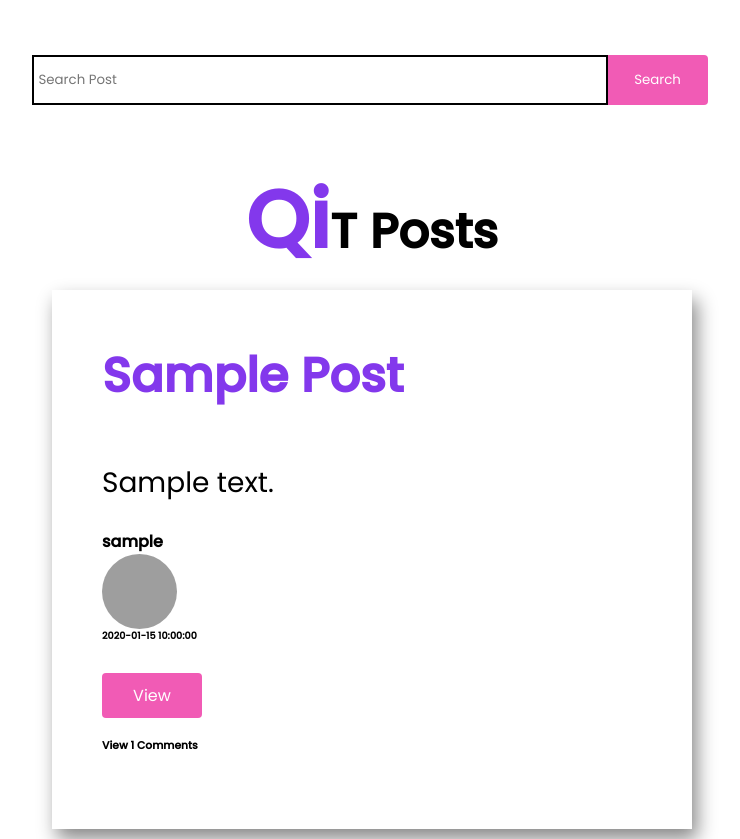
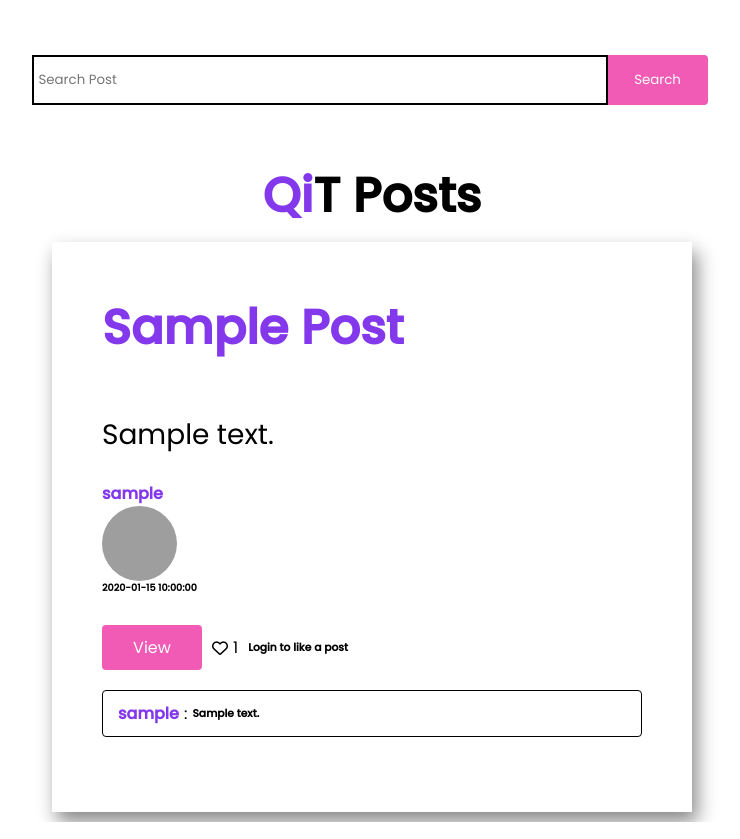
Before and after one commit to liaozhuzhu/qit, a Flask app: page /posts in a window 1280 px wide. Shown: the part 60-899 px from the top of the page, without its empty margins (268-1008 px from the left). Run offline with Flask 2, Linux system fonts and the light colour scheme; tables that the repository leaves empty hold one stand-in row (values such as "Sample post"); some libraries are stand-ins or nearby versions; grey boxes are pictures that could not be loaded.

Commit message:
User Profile Names Now Clickable

```diff
--- a/app.py
+++ b/app.py
@@ -20,8 +20,8 @@ app = Flask(__name__)
 ckeditor = CKEditor(app)
 SECRET_KEY = os.environ.get("SECRET_KEY")
 app.config["SECRET_KEY"] = SECRET_KEY
-app.config["SQLALCHEMY_DATABASE_URI"] = "postgresql://xpnsmhccilpvqs:5abd2b2b4fae4b6ee3ad0b8fa43c133f09016292dd8d1b6bac7768abf00eaf52@ec2-34-200-205-45.compute-1.amazonaws.com:5432/d8kqv7b2k9q5ga"
-# app.config["SQLALCHEMY_DATABASE_URI"] = "mysql+pymysql://root:#LzHawkeye21@localhost/users"
+# app.config["SQLALCHEMY_DATABASE_URI"] = "postgresql://xpnsmhccilpvqs:5abd2b2b4fae4b6ee3ad0b8fa43c133f09016292dd8d1b6bac7768abf00eaf52@ec2-34-200-205-45.compute-1.amazonaws.com:5432/d8kqv7b2k9q5ga"
+app.config["SQLALCHEMY_DATABASE_URI"] = "mysql+pymysql://root:#LzHawkeye21@localhost/users"
 
 UPLOAD_FOLDER = "static/images/"
 app.config["UPLOAD_FOLDER"] = UPLOAD_FOLDER
@@ -99,8 +99,8 @@ def profile():
 
 @app.route("/user/<int:id>", methods=["GET", "POST"])
 def user(id):
-    post = Posts.query.get_or_404(id)
-    return render_template("post.html", post=post)
+    user = Users.query.get_or_404(id)
+    return render_template("user.html", user=user)
 
 @app.route('/search-user', methods=["POST"])
 def search_user():
@@ -298,12 +298,11 @@ def like(id):
 @app.route("/create-comment/<int:id>", methods=["POST"])
 @login_required
 def create_comment(id):
+    form = CommentForm()
     text = request.form.get("text")
-    form = CommentForm()
-
     if not text:
-        flash("Comment Cannot be Empty", category="error")
-
+        # flash("Comment Cannot be Empty", category="error")
+        return jsonify({"error":"Comment Cannot Be Empty"}, 400)
     else:
         post = Posts.query.filter_by(id=id)
 
--- a/static/styles/style.css
+++ b/static/styles/style.css
@@ -331,7 +331,6 @@ i:hover {
 
 .name-highlight-primary-purple {
     color: #8338ec;
-    font-size: 5rem;
 }
 
 #post-title {
@@ -348,6 +347,10 @@ i:hover {
     font-size: 1rem;
 }
 
+.username-link {
+    color: #8338ec;
+}
+
 .post-date {
     font-size: .6rem;
 }
@@ -359,6 +362,13 @@ i:hover {
 
 .collapse {
     display: none;
+    margin-top: 15px;
+    border-radius: 4px;
+    border: 1px solid black;
+    padding: 5px;
+}
+
+.comments {
     margin-top: 15px;
     border-radius: 4px;
     border: 1px solid black;
@@ -393,6 +403,10 @@ i:hover {
 
 .delete-comment:hover {
     cursor: pointer;
+}
+
+.like-disclaimer {
+    margin: 10px;
 }
 
 @media only screen and (max-width: 900px)
@@ -565,6 +579,10 @@ i:hover {
     border-radius: 50%;
 }
 
+.page-title {
+    margin-top: 50px;
+}
+
 @media only screen and (max-width: 900px)
 {
   .container-profile {
--- a/templates/posts.html
+++ b/templates/posts.html
@@ -17,7 +17,7 @@
       <p>{{post.content|safe}}</p>
       <br/>
       <div class="container-post-inner">
-        <h1 class="post-username">{{post.poster.username}}</h1>
+        <h1 class="post-username"><a class="username-link" href="{{url_for('user', id=post.poster.id)}}">{{post.poster.username}}</a></h1>
         {%if post.poster.pfp%}
         <img class="pfp-small" src="{{url_for('static', filename='images/' + post.poster.pfp)}}">
         {%else%}
@@ -43,6 +43,14 @@
           ></i>
           {% endif %}
           <span id="likes-count-{{post.id}}">{{post.likes|length}}</span>
+          {%else%}
+          <i
+            class="fa-regular fa-heart like-icon"
+          ></i>
+          <span id="likes-count-{{post.id}}">{{post.likes|length}}</span>
+          {%endif%}
+          {%if not current_user.is_authenticated%}
+          <h6 class="like-disclaimer">Login to like a post</h6>
           {%endif%}
       </div>
       <div class="collapse" id="comments-{{post.id}}">
@@ -62,16 +70,34 @@
           </div>
         </div>
       </div>
-      {%if post.comments|length > 0%}
+      {%if post.comments|length > 5%}
       <h6 class="comment-toggle" onclick="commentToggle({{post.id}})">View {{post.comments|length}} Comments</h6>
+      {%elif post.comments|length == 0%}
+      <h6>No Comments</h6>
       {%else%}
-      <h6>No Comments</h6>
+      <div class="comments" id="comments-{{post.id}}">
+        <div class="card">
+          <div class="card-body" id="comments-expanded-{{post.id}}">
+            {%for comment in post.comments%}
+            <div class="comment-text" id="comments-delete-{{comment.id}}">
+              <div class="container-comment-text">
+                <h6 class="username-highlight-primary-purple comment-h6" id="comment-username">{{comment.commentor.username}}</h6> : <h6 class="comment-h6">{{comment.text}}</h6>
+              </div>
+              {%if current_user.id == comment.commentor_id or current_user.id == post.poster_id%}
+                <a href="/delete-comment/{{comment.id}}"><i class="fa-solid fa-xmark"></i></a>
+                <!--<p class="delete-comment" onclick="deleteComment({{comment.id}})">X</p>-->
+              {%endif%}
+            </div>
+            {%endfor%}
+          </div>
+        </div>
+      </div>
       {%endif%}
       <br/>
       {%if current_user.is_authenticated%}
-      <form class="comment-form" method="POST" action="/create-comment/{{post.id}}">
+      <form class="comment-form" method="POST" action="/create-comment/{{post.id}}" id="comment-form">
         {{form.hidden_tag()}}
-        {{form.text(class="post-comment", autocomplete="off", placeholder="Comment Something")}}
+        {{form.text(class="post-comment", id="comment-text", autocomplete="off", placeholder="Comment Something")}}
         {{form.submit(class="btn-primary", id="btn-comment")}}
       </form>
       {%endif%}
```
Also changed, not shown: templates/user.html (added, +32 -0 lines).
